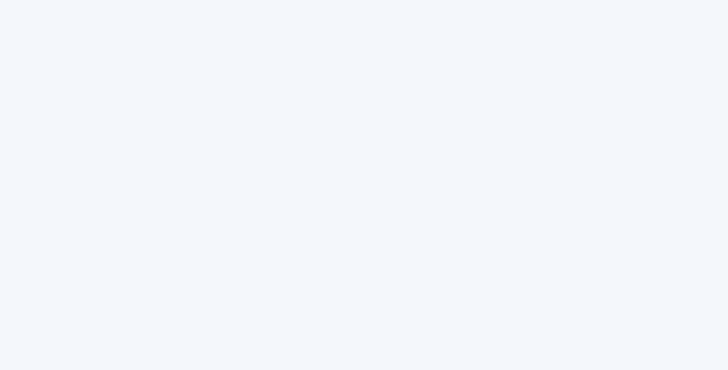
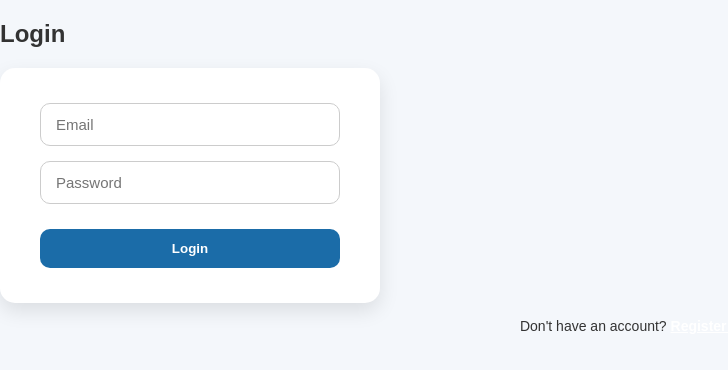
Before and after one commit to Coppelpong/Projek-Mobile, a React (Vite) app in the folder lpg_monitor_frontend/: page /login in a window 1280 px wide. Shown: the top 370 px of the page, without its empty margins (0-728 px from the left). Built offline with nearby package versions, Linux system fonts and the light colour scheme.

Commit message:
Fix: Correct Login.jsx structure

```diff
--- a/lpg_monitor_frontend/src/pages/Login.jsx
+++ b/lpg_monitor_frontend/src/pages/Login.jsx
@@ -33,4 +33,32 @@ export default function Login() {
       setLoading(false);
     }
   };
+
+  return (
+    <div className="auth-container">
+      <h2>Login</h2>
+      <form onSubmit={handleLogin}>
+        <input
+          type="email"
+          placeholder="Email"
+          value={email}
+          onChange={(e) => setEmail(e.target.value)}
+          required
+        />
+        <input
+          type="password"
+          placeholder="Password"
+          value={password}
+          onChange={(e) => setPassword(e.target.value)}
+          required
+        />
+        <button type="submit" disabled={loading}>
+          {loading ? "Logging in..." : "Login"}
+        </button>
+      </form>
+      <p>
+        Don't have an account? <a href="/register">Register here</a>
+      </p>
+    </div>
+  );
 }
```
